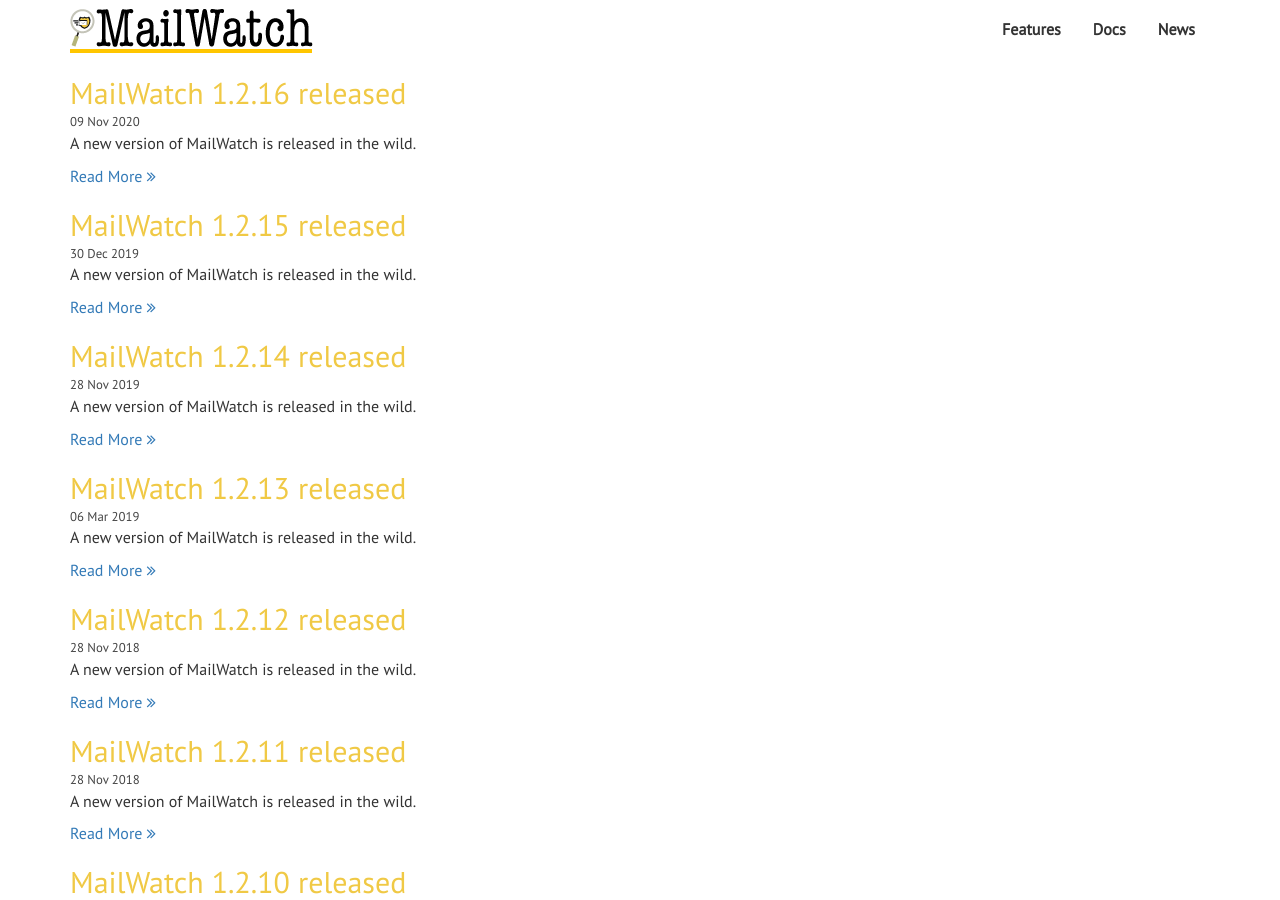
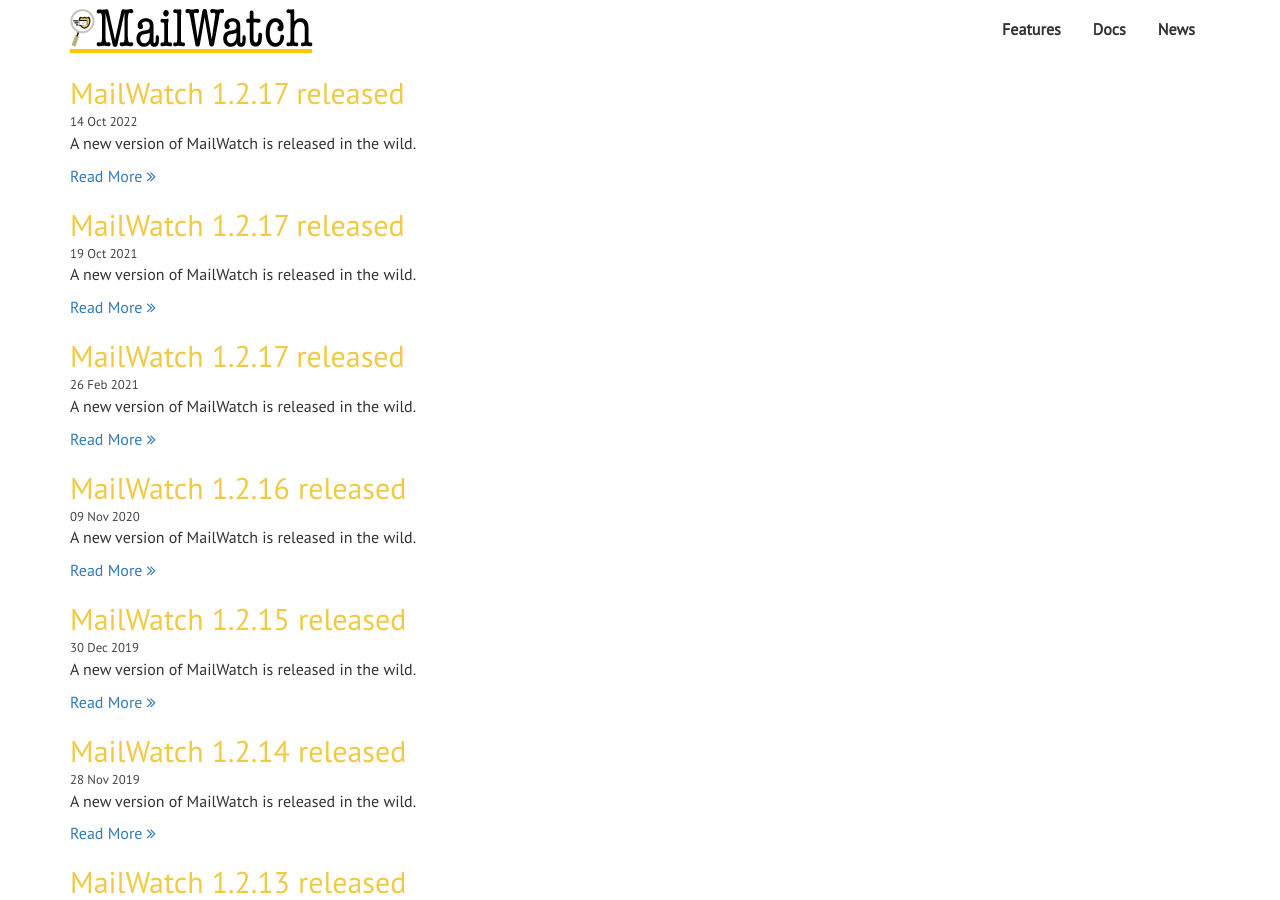
Before and after one commit to mailwatch/mailwatch.github.io, a Jekyll site: the page built from news/index.html, in a window 1280 px wide and 900 px high. Built offline with Jekyll 4.4.1, drawn with Linux system fonts in a browser that asks for light colours.

Commit message:
Update with latest releases

```diff
--- /dev/null
+++ b/_posts/2021-02-26-mailwatch-1-2-17-released.md
@@ -0,0 +1,24 @@
+---
+layout: news_single
+title: 'MailWatch 1.2.17 released'
+date: 2021-02-26 16:06:42 +0200
+author: endelwar
+version: 1.2.17
+categories: [release]
+---
+
+A new version of MailWatch is released in the wild.
+
+## Changelog
+### Improvements
+- Log failed login attempts to php error log with clients ip (#1202)
+
+### Fixes
+- Upgrade rule_desc column length to 512 chars in sa_rules and mcp_rules tables
+- Fix mailwatch_sendmail_relay.php coding problems (#1206)
+- Quarantine reports to include multiple recipients (#1194)
+- Fix undefined offset in reports page (#1200)
+- Convert special html chars to html entities when importing SpamAssassin rules description
+- Improve terminology used
+- Fix SpamAssassin rule descriptions sorting
+- Fix tools/Sendmail-Exim_queue/mailq.crontab and updated related documentation
--- /dev/null
+++ b/_posts/2021-10-19-mailwatch-1-2-18-released.md
@@ -0,0 +1,21 @@
+---
+layout: news_single
+title: 'MailWatch 1.2.17 released'
+date: 2021-10-19 10:15:42 +0200
+author: endelwar
+version: 1.2.18
+categories: [release]
+---
+
+A new version of MailWatch is released in the wild.
+
+## Changelog
+### Improvements
+- Add DB_PORT config value to specify a non-standard MySQL server port (#1213)
+- Add new config flag to permit IMAP login without full email as username (#1211)
+- Add support for F-Secure 12 antivirus
+- Add support for ESET File Security antivirus
+
+### Fixes
+- Fix errors on importing messages from MailScanner containing UTF8 chars in messageid and reports (#1208)
+- Fix upgrade script
--- /dev/null
+++ b/_posts/2022-10-14-mailwatch-1-2-19-released.md
@@ -0,0 +1,28 @@
+---
+layout: news_single
+title: 'MailWatch 1.2.17 released'
+date: 2022-10-14 15:18:42 +0200
+author: endelwar
+version: 1.2.19
+categories: [release]
+---
+
+A new version of MailWatch is released in the wild.
+
+## Changelog
+### Improvements
+- More performant and reliable milter queue relay parsing
+- Permit IPv4-mapped IPv6 address in audit_log table
+- Add support for F-Secure 12 antivirus status (#1239)
+- Better compatibility with PHP 8
+
+### Fixes
+- Fix missing Serializer directory
+- Prevent Logging failure in MailWatch.pm
+- Prevent MailWatch.pm from dying prematurely
+- Prevent SQLBlackWhiteList.pm from dying prematurely
+- Prevent SQLSpamSettings.pm from dying prematurely
+- Revert rule column to 191 chars (#1125)
+- Remove some deprecated php functions and variables
+- Correct directory check in msmail genericqueue()
+- Require database class earlier to prevent fatal error on calling audit_log function (#1247)
```
Also changed, not shown: _posts/2013-08-21-mailwatch-1-2-0-beta4-released.md (+1 -1 lines).
